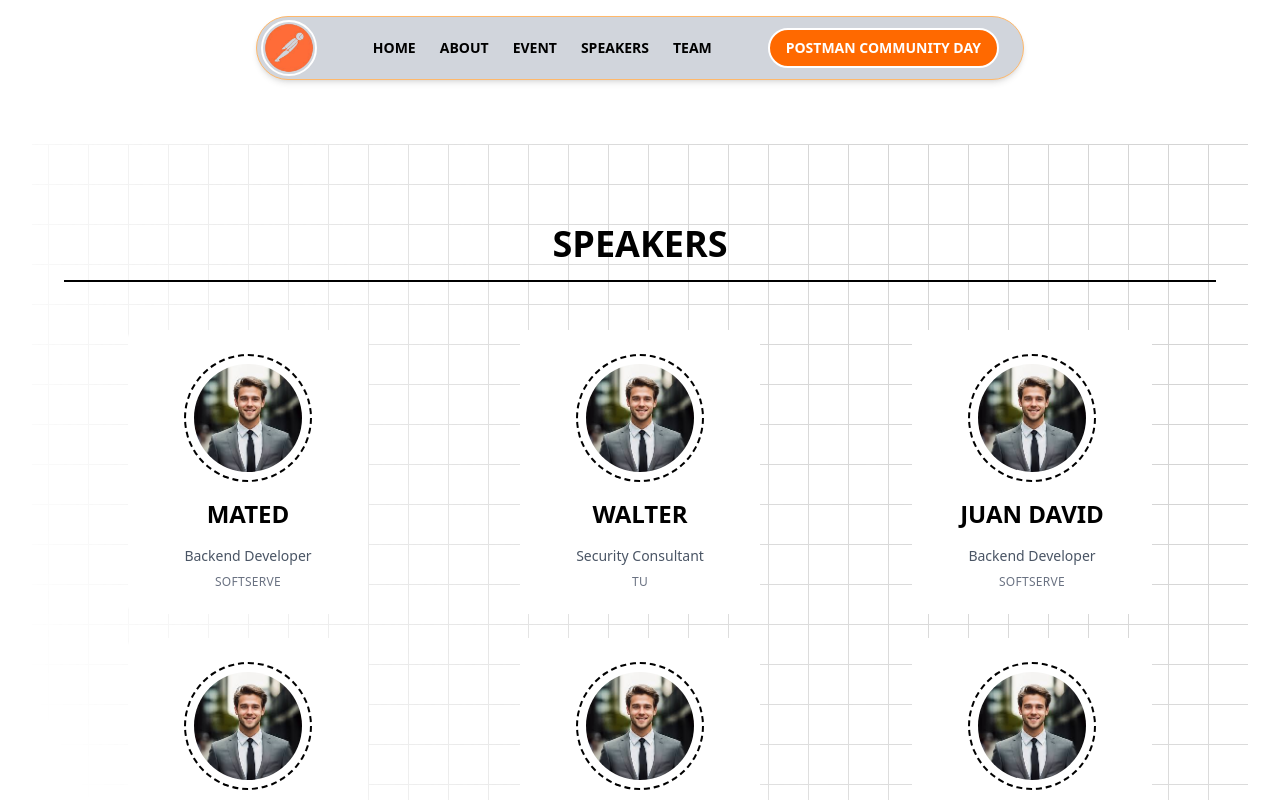
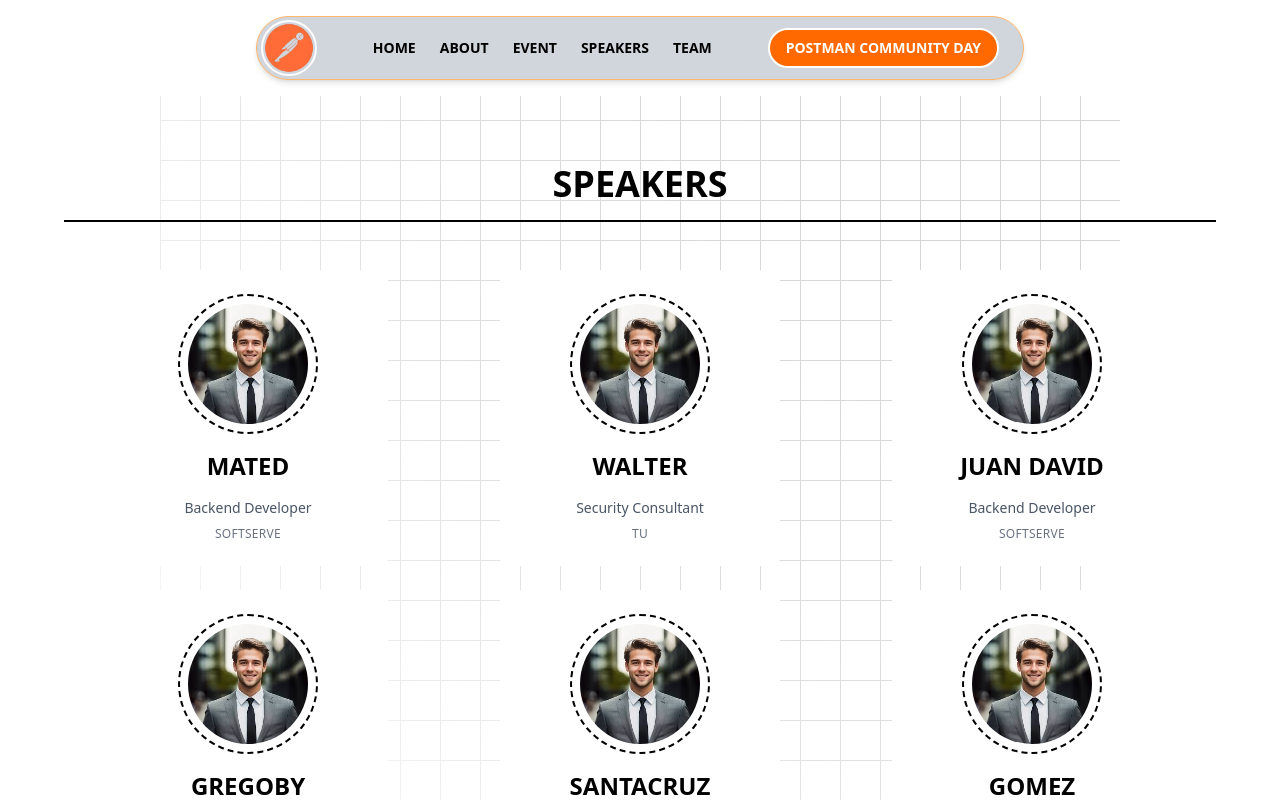
Before and after one commit to nikhil008-git/Postman, a React (Vite) app: page /speakers in a window 1280 px wide. Shown: the top 800 px of the page. Built offline with nearby package versions, Linux system fonts and the light colour scheme.

Commit message:
bugs-fixing

```diff
--- a/src/App.jsx
+++ b/src/App.jsx
@@ -5,12 +5,15 @@
 import LastPage from './components/LastPage';
 import Navbar from './components/Navbar';
 import Footer from './components/Footer';
+import GridBackground from './components/GridBackground';
 
+// ...existing code...
 function App() {
   return (
     <BrowserRouter>
       <Navbar />
-      <div className="pt-24">
+      <div className="relative pt-24 min-h-screen">
+        <GridBackground />
         <Routes>
           <Route path="/" element={<Home />} />
           <Route path="/speakers" element={<Speakers />} />
@@ -22,5 +25,9 @@
     </BrowserRouter>
   );
 }
+// ...existing code...
+
+
+
 
 export default App;
--- a/src/components/GridBackground.jsx
+++ b/src/components/GridBackground.jsx
@@ -5,6 +5,8 @@
     <div
       className="absolute inset-0 bg-[linear-gradient(to_right,#999_1px,transparent_1px),linear-gradient(to_bottom,#999_1px,transparent_1px)] bg-[size:40px_40px] opacity-40"
       style={{
+        left: '10rem',
+        right: '10rem',
         backgroundPosition: 'top right',
         maskImage: 'radial-gradient(circle at top right, rgba(0,0,0,1) 20%, rgba(0,0,0,0.8) 40%, rgba(0,0,0,0) 70%)',
         WebkitMaskImage: 'radial-gradient(circle at top right, rgba(0,0,0,1) 20%, rgba(0,0,0,0.8) 40%, rgba(0,0,0,0) 70%)'
--- a/src/components/Home.jsx
+++ b/src/components/Home.jsx
@@ -33,10 +33,10 @@
   ];
 
   return (
-    <div className="relative min-h-screen bg-white overflow-hidden">
-      <GridBackground />
+    <div className="relative min-h-screen bg-white">
+      {/* <GridBackground /> */}
 
-      <div className="relative z-10 flex flex-col items-center justify-center mt-10">
+      <div className="relative z-10 flex flex-col items-center justify-center">
         <img
           src={homeImg}
           alt="Postman Hero"
@@ -84,6 +84,8 @@
             ))}
           </div>
         </div>
+
+        {/*  */}
         <div className="mt-20 mx-auto px-4 flex flex-col md:flex-row justify-center items-stretch gap-8 lg:gap-20">
           <div className="flex-1 min-h-[600px] max-w-[800px] bg-white rounded-2xl shadow-xl p-8">
             <h2
--- a/src/components/LastPage.jsx
+++ b/src/components/LastPage.jsx
@@ -8,7 +8,7 @@
 function LastPage() {
   return (
     <div className="relative w-screen min-h-screen bg-white overflow-hidden">
-      <GridBackground />
+      {/* <GridBackground /> */}
       <div className="relative z-10">
         <div className="flex flex-col w-full justify-center items-center mt-20">
           <img src={communityDay} alt="" className="h-auto w-auto" />
--- a/src/components/MeetOurTeam.jsx
+++ b/src/components/MeetOurTeam.jsx
@@ -44,7 +44,7 @@
 
   return (
     <div className="relative w-screen min-h-screen bg-white overflow-hidden">
-      <GridBackground />
+      {/* <GridBackground /> */}
       {/* Main content */}
       <div className="relative z-10 max-w-6xl mx-auto my-20 flex flex-col items-center justify-center">
         <h2 className="text-4xl text-black font-bold text-center mb-12 uppercase border-b-2 border-black pb-4">
--- a/src/components/Speakers.jsx
+++ b/src/components/Speakers.jsx
@@ -70,21 +70,21 @@
 
   return (
     <section className=" w-screen bg-white py-12 px-4 md:px-8">
-      <div className="relative min-h-screen bg-white overflow-hidden">
-        <GridBackground />
-        <div className="relative z-10 max-w-6xl mx-auto my-20">
+      <div className="relative min-h-screen overflow-hidden">
+        {/* <GridBackground /> */}
+        <div className="relative z-10 max-w-6xl mx-auto my-5">
           <h2 className="text-4xl text-black font-bold text-center mb-12 uppercase border-b-2 border-black pb-4">
             Speakers
           </h2>
 
           <div className="grid grid-cols-1 sm:grid-cols-2 md:grid-cols-3 lg:grid-cols-3 gap-6 justify-items-center">
             {speakers.map((speaker, index) => (
-              <div key={index} className="bg-white w-60 p-6 rounded-lg">
+              <div key={index} className="bg-white w-70 p-6 rounded-lg">
                 <div className="text-center space-y-4">
                   <img
                     src={speaker.image}
                     alt={speaker.name}
-                    className="w-32 h-32 rounded-full mx-auto object-cover border-2 border-dashed p-2 border-black"
+                    className="w-35 h-35 rounded-full mx-auto object-cover border-2 border-dashed p-2 border-black"
                   />
                   <h3 className="text-2xl text-black font-bold uppercase">
                     {speaker.name}
```
